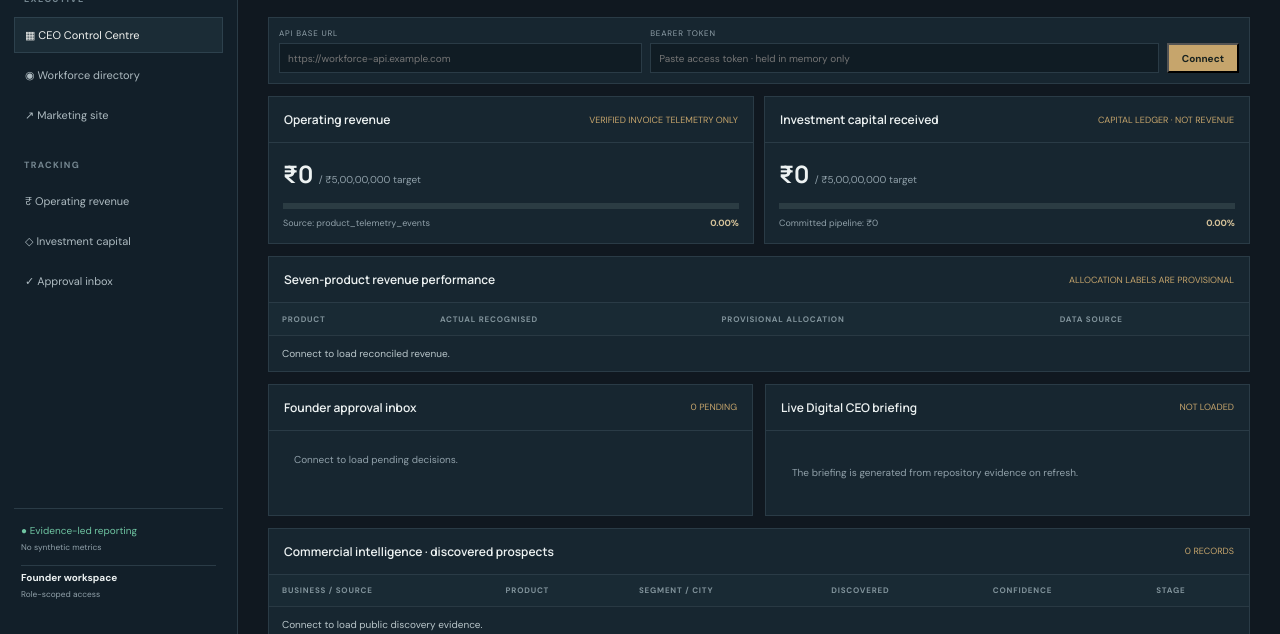
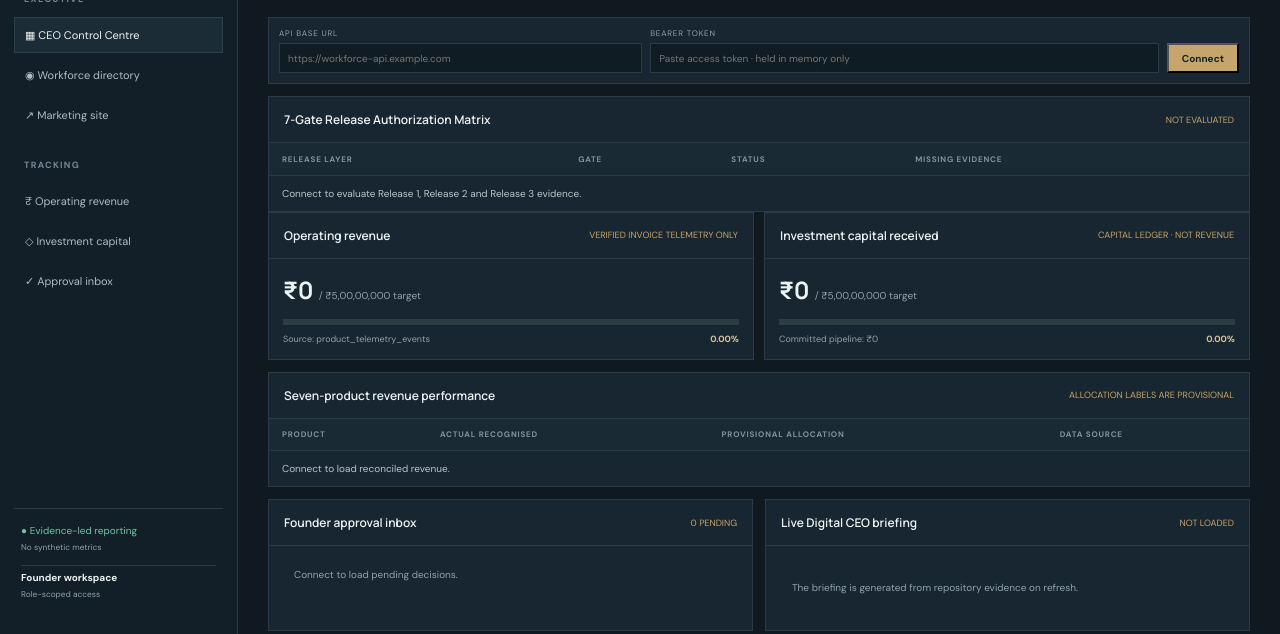
Before and after one commit to madhupadishala/Rungrow.in, a plain HTML site: page workforce/ceo.html in a window 1280 px wide. Shown: the part 166-800 px from the top of the page. Drawn offline with Linux system fonts and the light colour scheme.

Commit message:
feat: add release authorization matrix to ceo console

```diff
--- a/workforce/ceo.html
+++ b/workforce/ceo.html
@@ -10,6 +10,7 @@
 <section class="content">
 <div class="heading"><div><small>EXECUTIVE OPERATIONS · LIVE DATA</small><h1>CEO Control Centre</h1><p>Operating revenue and investment capital are separate ledgers.</p></div><button class="outline" id="refresh">↻ Refresh briefing</button></div>
 <div class="connection"><label>API BASE URL <input id="api-base" value="" placeholder="https://workforce-api.example.com"></label><label>BEARER TOKEN <input id="api-token" type="password" autocomplete="off" placeholder="Paste access token · held in memory only"></label><button class="run" id="connect">Connect</button></div>
+<section class="panel" id="release-readiness"><div class="panel-title"><b>7-Gate Release Authorization Matrix</b><small id="release-decision">NOT EVALUATED</small></div><div class="table-scroll"><table><thead><tr><th>RELEASE LAYER</th><th>GATE</th><th>STATUS</th><th>MISSING EVIDENCE</th></tr></thead><tbody id="release-gate-rows"><tr><td colspan="4">Connect to evaluate Release 1, Release 2 and Release 3 evidence.</td></tr></tbody></table></div></section>
 <div class="track-grid">
 <section class="panel track" id="revenue"><div class="panel-title"><b>Operating revenue</b><small>VERIFIED INVOICE TELEMETRY ONLY</small></div><div class="track-body"><div class="track-value"><strong id="revenue-actual">₹0</strong><span> / ₹5,00,00,000 target</span></div><div class="progress"><i id="revenue-progress"></i></div><div class="track-foot"><span id="revenue-source">Source: product_telemetry_events</span><b id="revenue-percent">0.00%</b></div></div></section>
 <section class="panel track" id="capital"><div class="panel-title"><b>Investment capital received</b><small>CAPITAL LEDGER · NOT REVENUE</small></div><div class="track-body"><div class="track-value"><strong id="capital-actual">₹0</strong><span> / ₹5,00,00,000 target</span></div><div class="progress capital"><i id="capital-progress"></i></div><div class="track-foot"><span id="capital-pipeline">Committed pipeline: ₹0</span><b id="capital-percent">0.00%</b></div></div></section></div>
```
